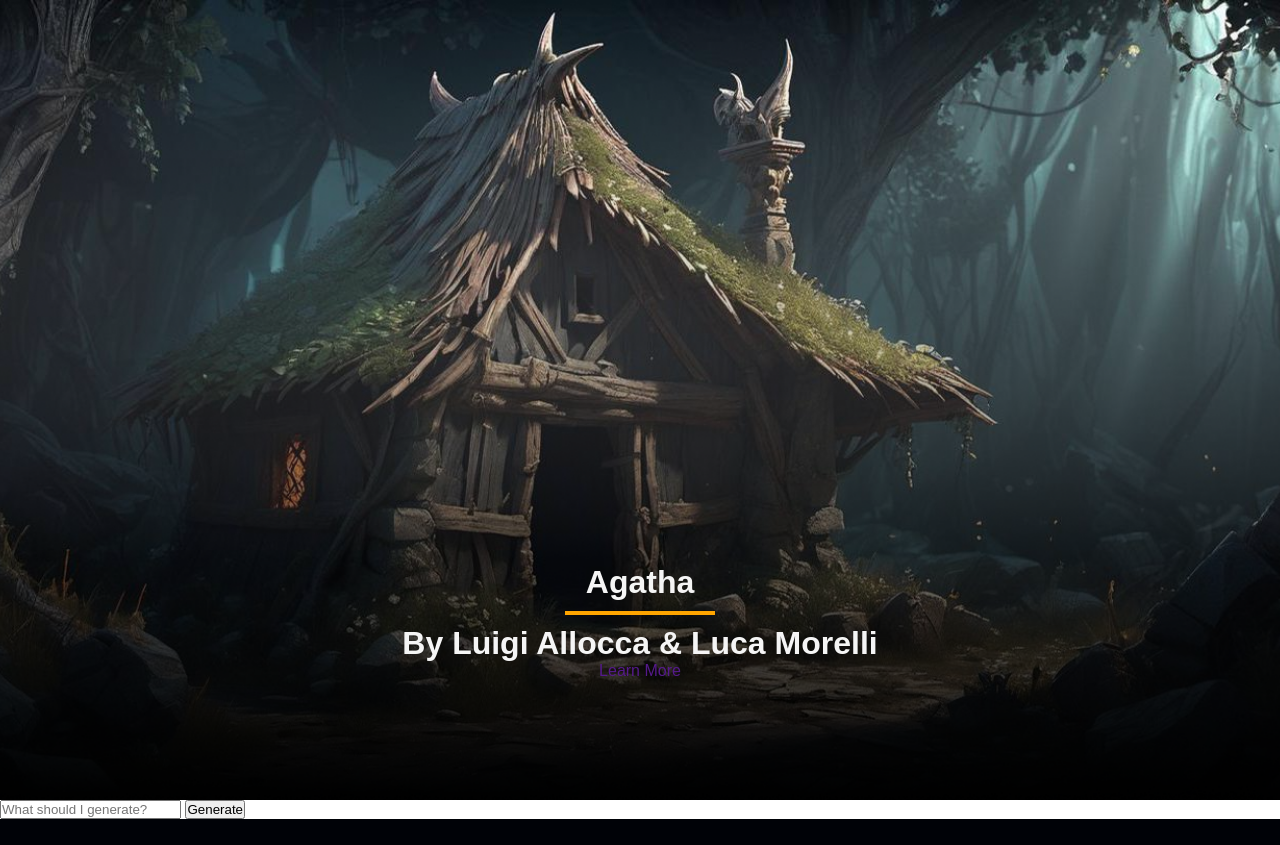
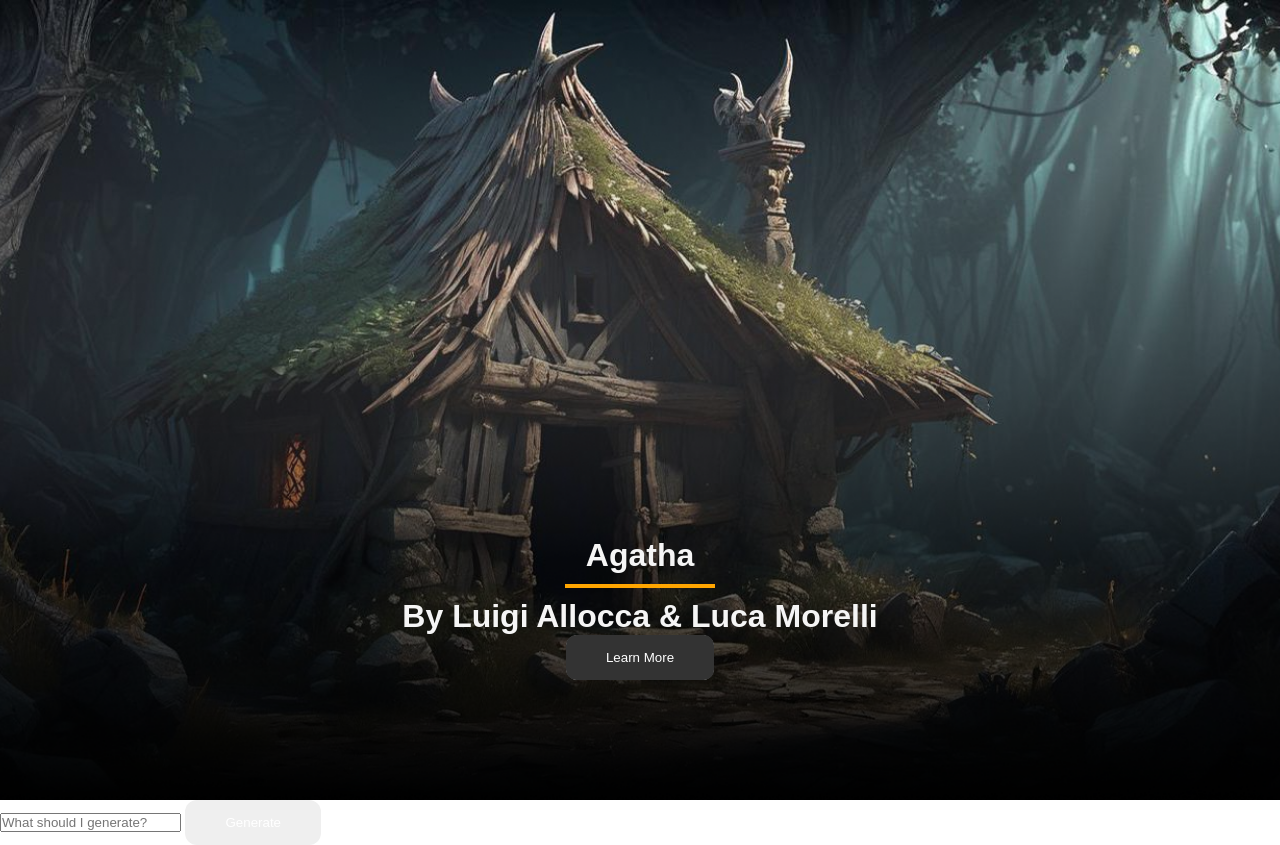
Before and after one commit to GGFlutterdev/mordorIA, a Flask app: page / in a window 1280 px wide. Before the commit the page ends 819 px from the top, so only its background shows below. Run offline with Flask 3, Linux system fonts and the light colour scheme; parts of the project's set-up code (start-up, migrations or seed data) failed here and were passed over; some libraries are stand-ins or nearby versions.

Commit message:
Improve css buttons
Co-authored-by: GGFlutterdev <luigi.allocca12345@live.it>

```diff
--- a/static/css/mordor_style.css
+++ /dev/null
@@ -1,37 +0,0 @@
-* {
-  margin: 0;
-  padding: 0;
-  font-family: Papyrus, fantasy;
-}
-
-a {
-  text-decoration: none;
-}
-
-header {
-  width: 100%;
-  height: 100vh;
-  background-image: url("../images/hut.png");
-  background-position: bottom;
-  background-size: cover;
-  display: flex;
-  align-items: flex-end;
-  justify-content: center;
-}
-
-.header-content {
-  margin-bottom: 120px;
-  color: whitesmoke;
-  text-align: center;
-}
-
-.header-content h2 {
-  font-size: 4vmin;
-}
-
-.line {
-  width: 150px;
-  height: 4px;
-  background: orange;
-  margin: 10px auto;
-}
--- a/static/css/style.css
+++ b/static/css/style.css
@@ -1,198 +1,110 @@
-/* Reset some default styles */
-body,
-html {
+* {
   margin: 0;
-  padding: 16px;
-  /*font-family: 'MedievalFont', cursive; Usa il font fantasy */
-  font-family: Papyrus, fantasy; /*Usa il font fantasy */
-  background-color: #f7f3eb; /* Cambia il colore di sfondo */
+  padding: 0;
+  font-family: Papyrus, fantasy;
 }
 
-/* Style for the content container */
-.container {
-  max-width: 800px;
-  margin: 0 auto;
-  padding: 20px;
-  background-color: #fff;
-  border-radius: 10px;
-  box-shadow: 0 0 10px rgba(0, 0, 0, 0.1); /* Aggiunge un'ombra sottile */
+a {
+  text-decoration: none;
 }
 
-/* Style for h1 */
-h1 {
-  font-size: 36px; /* Aumenta la dimensione del font */
-  color: #5c5c5c; /* Cambia il colore del titolo */
-  margin-bottom: 20px;
-  text-shadow: 2px 2px 2px rgba(0, 0, 0, 0.1); /* Aggiunge un'ombra al testo */
+header {
+  width: 100%;
+  height: 100vh;
+  background-image: url("../images/hut.png");
+  background-position: bottom;
+  background-size: cover;
+  display: flex;
+  align-items: flex-end;
+  justify-content: center;
 }
 
-/* Style for h2 */
-h2 {
-  font-size: 28px; /* Aumenta la dimensione del font */
-  color: #7b6c5d; /* Cambia il colore del titolo */
-  margin-top: 20px;
-  margin-bottom: 10px;
-  text-shadow: 2px 2px 2px rgba(0, 0, 0, 0.1); /* Aggiunge un'ombra al testo */
+.header-content {
+  margin-bottom: 120px;
+  color: whitesmoke;
+  text-align: center;
 }
 
-/* Style for unordered lists */
-ul {
-  margin-bottom: 20px;
+.header-content h2 {
+  font-size: 4vmin;
 }
 
-/* Style for list items */
-li {
-  font-size: 18px; /* Aumenta la dimensione del font */
-  color: #7b6c5d; /* Cambia il colore del testo */
-  margin-bottom: 5px;
+.line {
+  width: 150px;
+  height: 4px;
+  background: orange;
+  margin: 10px auto;
 }
 
-/* Style for div elements */
-div {
-  margin-bottom: 20px;
+.btn {
+  padding: 15px 40px;
+  border: none;
+  outline: none;
+  color: #fff;
+  cursor: pointer;
+  position: relative;
+  z-index: 0;
+  border-radius: 12px;
 }
 
-/* Style for the form */
-/* Style for the form */
-form {
-  margin-top: 20px;
-  display: flex; /* Utilizza un layout flessibile */
-  justify-content: center; /* Allinea gli elementi al centro orizzontalmente */
-  align-items: center; /* Allinea gli elementi al centro verticalmente */
+.btn::after {
+  content: "";
+  z-index: -1;
+  position: absolute;
+  width: 100%;
+  height: 100%;
+  background-color: #333;
+  left: 0;
+  top: 0;
+  border-radius: 10px;
 }
 
-/* Style for the text input */
-input[type="text"] {
-  width: calc(70% - 10px); /* Larghezza dell'input text */
-  padding: 12px; /* Aumenta il padding */
-  margin-right: 10px; /* Aggiunge uno spazio tra l'input text e il pulsante submit */
-  border: 2px solid #7b6c5d; /* Cambia lo stile del bordo */
-  border-radius: 20px; /* Aumenta il raggio del bordo */
-  font-size: 20px; /* Aumenta la dimensione del font */
-  outline: none;
-  /*font-family: "MedievalFont", cursive; Usa il font fantasy */
+/*glow*/
+.btn::before {
+  content: "";
+  background: linear-gradient(
+    45deg,
+    #ff3a00,
+    #ff7100,
+    orange,
+    #ffc300,
+    #ff3a00
+  );
+  position: absolute;
+  top: -2px;
+  left: -2px;
+  background-size: 600%;
+  z-index: -1;
+  width: calc(100% + 4px);
+  height: calc(100% + 4px);
+  filter: blur(8px);
+  animation: glowing 20s linear infinite;
+  transition: opacity 0.3s ease-in-out;
+  border-radius: 10px;
+  opacity: 0;
 }
 
-/* Style for the submit button */
-input[type="submit"] {
-  width: calc(30% - 10px); /* Larghezza del pulsante submit */
-  padding: 15px; /* Aumenta il padding */
-  border: none;
-  border-radius: 30px; /* Aumenta il raggio del bordo */
-  background-color: #9c8065; /* Cambia il colore di sfondo */
-  color: #fff; /* Cambia il colore del testo */
-  font-size: 20px; /* Dimensione del font */
-  cursor: pointer;
-  outline: none;
-  text-transform: uppercase; /* Converti il testo in maiuscolo */
-  /* font-family: "MedievalFont", cursive; Usa il font fantasy */
+@keyframes glowing {
+  0% {
+    background-position: 0 0;
+  }
+  50% {
+    background-position: 400% 0;
+  }
+  100% {
+    background-position: 0 0;
+  }
 }
 
-/* Style for the placeholder text */
-input[type="text"]::placeholder {
-  color: #a9998d; /* Cambia il colore del testo del placeholder */
-  /* font-family: "MedievalFont", cursive; Usa il font fantasy */
+.btn:hover::before {
+  opacity: 1;
 }
 
-/* Style for the input when it's focused */
-input[type="text"]:focus {
-  border-color: #9c8065; /* Cambia il colore del bordo al focus */
+.btn:active::after {
+  background: transparent;
 }
 
-/* Style for the label */
-label {
-  display: block;
-  font-size: 20px; /* Aumenta la dimensione del font */
-  color: #5c5c5c; /* Cambia il colore del testo */
-  margin-bottom: 10px;
+.btn:active {
+  color: #000;
+  font-weight: bold;
 }
-
-/* Navbar styles */
-.navbar {
-  background-color: #9c8065; /* Colore di sfondo della navbar */
-  padding: 0 20px;
-  margin-bottom: 20px;
-  display: flex;
-  align-items: center; /* Allinea gli elementi verticalmente */
-}
-
-.navbar-menu ul {
-  list-style-type: none;
-  padding: 0;
-  margin: 0;
-}
-
-.navbar-menu ul li {
-  display: inline;
-  margin-left: 20px; /* Aggiunge uno spazio tra i link */
-}
-
-.navbar-menu ul li a {
-  color: #fff; /* Colore del testo del link */
-  text-decoration: none;
-  font-size: 18px; /* Dimensione del testo del link */
-  transition: color 0.3s; /* Transizione del colore del link */
-}
-
-.navbar-menu ul li a:hover {
-  color: #c7d5e0; /* Colore del link al passaggio del mouse */
-}
-
-#toggleTokens,
-#arrowTokens {
-  cursor: pointer;
-}
-
-#toggleStopwordsRemoved,
-#arrowStopwordsRemoved {
-  cursor: pointer;
-}
-
-#toggleStopwords,
-#arrowStopwords {
-  cursor: pointer;
-}
-
-#toggleLemmatization,
-#arrowLemmatization {
-  cursor: pointer;
-}
-
-.header {
-  text-align: center;
-  /*font-family: "MedievalFont", cursive; Aggiungi il font medievale desiderato */
-  font-family: Papyrus, fantasy; /*Usa il font fantasy */
-  font-size: 60px; /* Dimensione del font */
-  margin-bottom: 20px; /* Margine inferiore */
-}
-
-.sub-header {
-  text-align: center;
-  /* font-family: "MedievalFont", cursive; Aggiungi il font medievale desiderato */
-  font-size: 40px; /* Dimensione del font */
-  margin-bottom: 20px; /* Margine inferiore */
-}
-
-select {
-  /* font-family: "MedievalFont", cursive; Usa il font fantasy */
-  font-size: 20px; /* Dimensione del font */
-  padding: 10px; /* Aggiungi spazio intorno al testo */
-  border-radius: 10px; /* Bordo arrotondato */
-  border: 2px solid #7b6c5d; /* Colore del bordo */
-  outline: none; /* Rimuovi l'outline al focus */
-  background-color: #fff; /* Colore di sfondo */
-  color: #7b6c5d; /* Colore del testo */
-  margin-top: 32px;
-}
-
-/* Stile fantasy per le opzioni del dropdown */
-select option {
-  /* font-family: "MedievalFont", cursive;  Usa il font fantasy */
-  font-size: 20px; /* Dimensione del font */
-  background-color: #f7f3eb; /* Colore di sfondo */
-  color: #7b6c5d; /* Colore del testo */
-}
-
-.arrow {
-  cursor: pointer;
-}
--- a/templates/base.html
+++ b/templates/base.html
@@ -11,7 +11,7 @@
     <!-- Bootstrap CSS -->
     <link
       rel="stylesheet"
-      href="{{ url_for('static', filename= 'css/mordor_style.css') }}"
+      href="{{ url_for('static', filename= 'css/style.css') }}"
     />
 
     <title>{% block title %} {% endblock %}</title>
@@ -33,7 +33,7 @@
         <h2>Agatha</h2>
         <div class="line"></div>
         <h1>By Luigi Allocca & Luca Morelli</h1>
-        <a href="" class="ctn">Learn More</a>
+        <button href="" class="btn">Learn More</button>
       </div>
     </header>
 
--- a/templates/index.html
+++ b/templates/index.html
@@ -1,12 +1,14 @@
-{% extends 'base.html' %}
-
-{% block title %} mordorIA {% endblock %}
-
-{% block content %}
+{% extends 'base.html' %} {% block title %} mordorIA {% endblock %} {% block
+content %}
 
 <form id="myForm" action="/submit" method="post">
-    <input type="text" id="user_input" name="user_input" placeholder="What should I generate?">
-    <input type="submit" id="submitBtn" value="Generate">
+  <input
+    type="text"
+    id="user_input"
+    name="user_input"
+    placeholder="What should I generate?"
+  />
+  <input type="submit" id="submitBtn" class="btn" value="Generate" />
 </form>
 
 {% if sentence_results %}
```
Also changed, not shown: 1 other file. Lines whose indentation alone changed are shown as unchanged.
